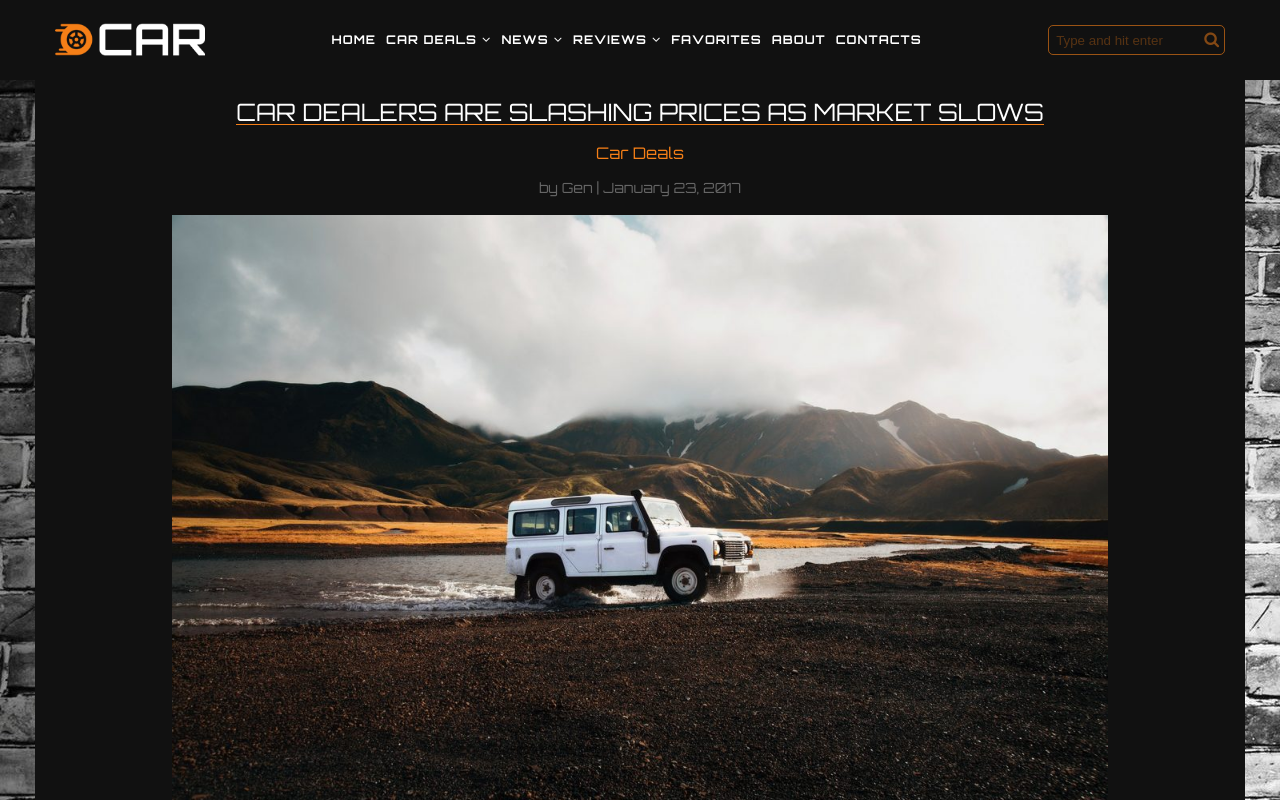
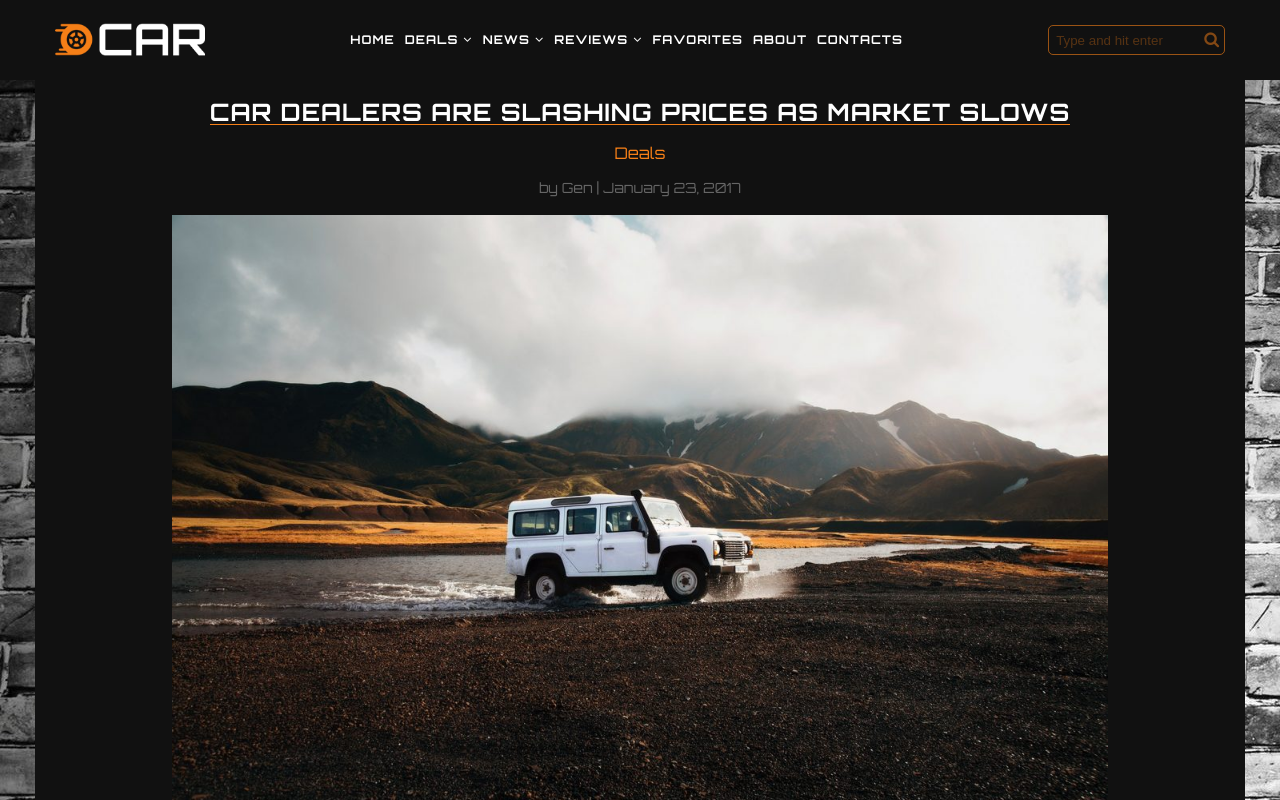
Before and after one commit to Genu4/Car-blog, a React (Create React App) app: page /article/1 in a window 1280 px wide. Shown: the top 800 px of the page. Built offline with nearby package versions, Linux system fonts and the light colour scheme.

Commit message:
add category link on pages

```diff
--- a/src/components/Articles/articlesArray.ts
+++ b/src/components/Articles/articlesArray.ts
@@ -12,7 +12,7 @@ export type ArticlesProps = {
 const articlesArray:ArticlesProps[] = [
     {
         id:1,
-        category: 'Car Deals',
+        category: 'Deals',
         title: 'CAR DEALERS ARE SLASHING PRICES AS MARKET SLOWS',
         author: 'by Gen | January 23, 2017',
         summary: 'Lorem ipsum dolor sit amet consectetur adipisicing elit. Nisi, omnis et! Officiis dignissimos a accusantium?',
@@ -42,7 +42,7 @@ const articlesArray:ArticlesProps[] = [
 
     {
         id:4,
-        category: 'Car Deals',
+        category: 'Deals',
         title: '‘BEST-EVER NEW CAR DEALS AVAILABLE’ AS SALES FALL',
         author: 'by Gen | January 23, 2020',
         summary: 'Lorem ipsum dolor sit amet consectetur adipisicing elit. Nisi, omnis et! Officiis dignissimos a accusantium?',
@@ -72,7 +72,7 @@ const articlesArray:ArticlesProps[] = [
 
     {
         id:7,
-        category: 'Car Deals',
+        category: 'Deals',
         title: 'CASH IN ON THE BEST CAR DEALS RIGHT NOW',
         author: 'by Gen | January 23, 2017',
         summary: 'Lorem ipsum dolor sit amet consectetur adipisicing elit. Nisi, omnis et! Officiis dignissimos a accusantium?',
--- a/src/components/Menu/Menu.tsx
+++ b/src/components/Menu/Menu.tsx
@@ -10,7 +10,7 @@ const Menu = (props: Props) => {
                     <MenuItem to="/">Home</MenuItem>
                 </li>
                 <li className="header-nav-list-item has-child">
-                    <MenuItem to="/car-deals">Car Deals</MenuItem>
+                    <MenuItem to="/deals">Deals</MenuItem>
 
                     <ul className="sub-menu">
                         <li className="sub-menu-item">
--- a/src/container/Main/Main.tsx
+++ b/src/container/Main/Main.tsx
@@ -16,7 +16,7 @@ const Main = (props: Props) => {
         <div className="container">
             <Routes>
                 <Route path="/" element={<Home />}/>
-                <Route path="car-deals" element={<Cardeals />}/>
+                <Route path="deals" element={<Cardeals />}/>
                 <Route path="news" element={<News />}/>
                 <Route path="reviews" element={<Reviews />}/>
                 <Route path="favorites" element={<Favorites />}/>
--- a/src/pages/ArticlePage/ArticlePage.scss
+++ b/src/pages/ArticlePage/ArticlePage.scss
@@ -6,12 +6,16 @@
         width: fit-content;
         margin: 0 auto 20px;
         font-size: 24px;
+        letter-spacing: 1px;
         border-bottom: 1px solid #f57f17;
+        font-weight: 700;
     }
-
+    .article-category-block {
+        display: flex;
+        justify-content: center;
+        margin-bottom: 20px;
+    }
     .article-category {
-        width: fit-content;
-        margin: 0 auto 20px;
         color: #f57f17;
     }
 
--- a/src/pages/ArticlePage/ArticlePage.tsx
+++ b/src/pages/ArticlePage/ArticlePage.tsx
@@ -3,7 +3,7 @@ import articlesArray, {
     ArticlesProps,
 } from 'components/Articles/articlesArray'
 import Reviews from 'components/Reviews/Reviews'
-import { useParams } from 'react-router-dom'
+import { Link, useParams } from 'react-router-dom'
 import './ArticlePage.scss'
 
 type ArticlesObject = {
@@ -26,10 +26,13 @@ const ArticlePage = (props: Props) => {
                     </p>
                 </div>
 
-                <div>
-                    <p className="article-category">
+                <div className="article-category-block">
+                    <Link
+                        className="article-category"
+                        to={`/${articlesObject[parseInt(id!)].category}`}
+                    >
                         {articlesObject[parseInt(id!)].category}
-                    </p>
+                    </Link>
                 </div>
                 <div>
                     <p className="article-author">
--- a/src/pages/Cardeals/Cardeals.tsx
+++ b/src/pages/Cardeals/Cardeals.tsx
@@ -17,7 +17,7 @@ const Cardeals = (props: Props) => {
     return (
         <>
             <h1 className="cardeals-header">
-                CATEGORY: <span className="category-name">CAR DEALS</span>
+                CATEGORY: <span className="category-name">DEALS</span>
             </h1>
             <div className="article-list">
                 <Grid
@@ -29,7 +29,7 @@ const Cardeals = (props: Props) => {
                     {articlesArray
                         .filter(
                             ({ category }: ArticlesProps) =>
-                                category === 'Car Deals'
+                                category === 'Deals'
                         )
                         .map(
                             ({
```
